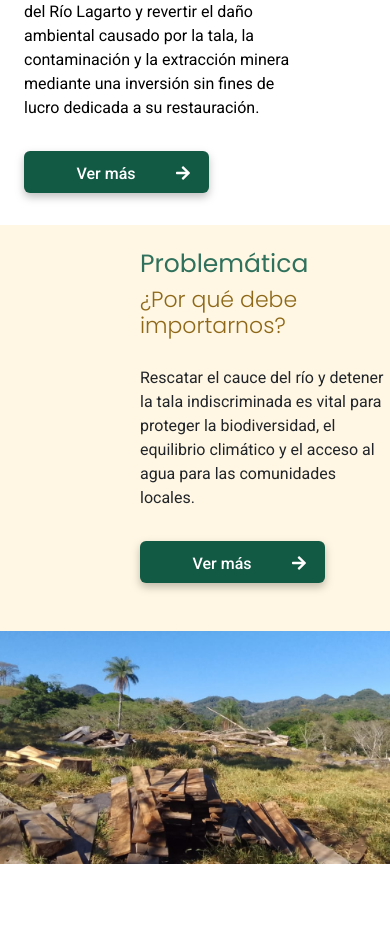
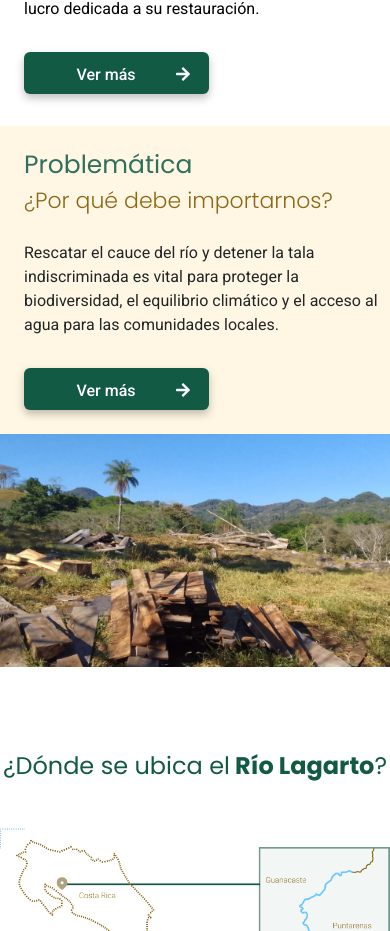
Before and after one commit to angie1798/ArbolesVerdesFront, a React (Create React App) app: page / in a window 390 px wide. Shown: the part 1069-2000 px from the top of the page. Built offline with nearby package versions, Linux system fonts and the light colour scheme; no server answers.

Commit message:
cambios para alinear textos e imagenes y espaciados

```diff
--- a/src/pages/home.js
+++ b/src/pages/home.js
@@ -65,7 +65,7 @@ function Home() {
           </div>
         </div>
         <div className="container-right">
-          <img src={deforestation} className="w-100 mt-5 d-xl-none"/>
+          <img src={deforestation} className="deforestacion-img"/>
         </div>
       </div>
       {/*fin de la sección 3*/}
@@ -73,7 +73,7 @@ function Home() {
       <h3 className="poppins-regular title-ubicacion">¿Dónde&nbsp;se&nbsp;ubica&nbsp;el<b>&nbsp;Río&nbsp;Lagarto</b>?</h3>
       <div className="w-100 d-flex container-ubicacion">
         <div className="d-flex justify-content-center bbb ">
-          <img src={ubicacion}  className="w-100 d-xl-none"/>
+          <img src={ubicacion}  className="ubicacion-img"/>
         </div>
         <div className="ccc">
           <div className="text-ubicacion">
--- a/src/styles/style.css
+++ b/src/styles/style.css
@@ -868,7 +868,9 @@ p {
   margin-right: 5px;
 }
 
-.pajaros-img {
+.pajaros-img,
+.deforestacion-img,
+.ubicacion-img {
   width: auto;
 }
 
@@ -936,6 +938,29 @@ p {
 
 @media screen and (min-width: 300px) and (max-width: 800px) {
   /* Inicio */
+  .title {
+    margin-left: 24px;
+    margin-top: 24px;
+  }
+  .subtitle {
+    margin-left: 24px;
+  }
+  .problematica-text {
+    margin-left: 24px;
+  }
+  .problematica-button {
+    margin-left: 24px;
+  }
+  .text-ubicacion > h4 {
+    font-size: 22px;
+    margin-left: 24px;
+  }
+  .container-donar > h4 {
+    padding-left: 24px
+  }
+  .deforestacion-button {
+    margin-left: 24px;
+  }
   .nav-custom-container {
     display: flex;
     flex-direction: row;
@@ -953,7 +978,7 @@ p {
   }
   .title-ubicacion {
   font-size: 24px;
-}
+  }
   .banner {
     margin: 0 auto;
   }
@@ -1003,8 +1028,8 @@ p {
   }
   /* sobre nosotros */
   .container-seccion1-donar {
-  min-height: 419px;
-  flex-direction: column-reverse;
+    min-height: 419px;
+    flex-direction: column-reverse;
   }
   .circle-gradient {
     margin-left: 0px;
@@ -1016,7 +1041,8 @@ p {
     margin-top: 24px;
   }
   .item-inferior {
-    margin-top: 0;
+    margin-top: 24px;
+    padding-bottom: 24px;
   }
   .alineacion-texto-center {
     padding-top: 0px;
@@ -1030,7 +1056,7 @@ p {
     margin-top: 32px;
   }
   .titulos {
-    margin: 74px 0 0 140px;
+    margin: 74px 0 0 -24px;
   }
   .equipo {
     flex-direction: column;
@@ -1047,6 +1073,8 @@ p {
     width: 100%;
     min-height: 446px;
     flex-direction: column-reverse;
+    margin-top: 24px;
+    padding-bottom: 24px;
   }
   .min-755 {
     min-width: 386px;
@@ -1060,7 +1088,7 @@ p {
     margin-left: 0px;
     padding-left: 32px;
   }
-  .pajaros-img {
+  .pajaros-img, .deforestacion-img, .ubicacion-img {
     width: 100%;
     margin-top: 24px;
   }
@@ -1071,9 +1099,10 @@ p {
   .texto-principal {
     width: 100%;
   }
-    .container-section1-texts {
+  .container-section1-texts {
     width: 100%;
     padding-right: 32px;
+	  margin-left: -176px;
   }
   .segunda-seccion {
     margin-top: 0px;
```
